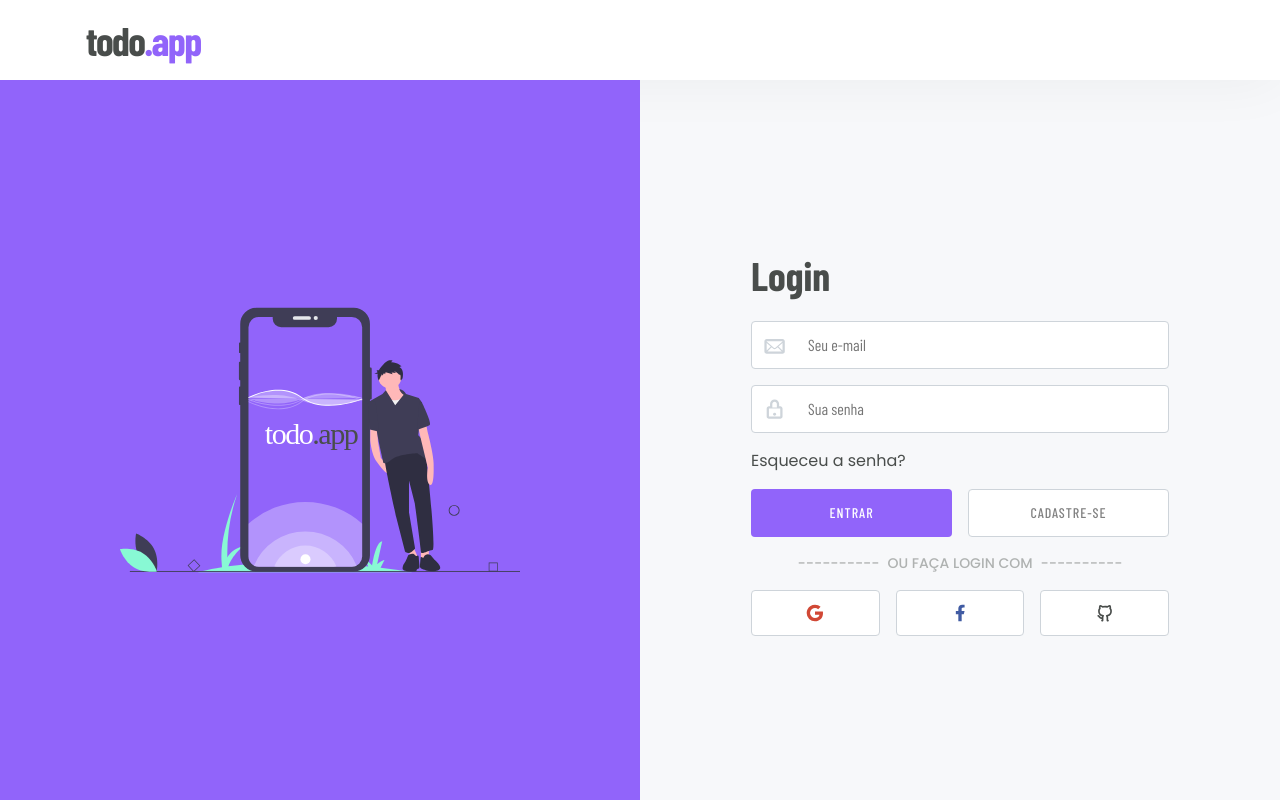
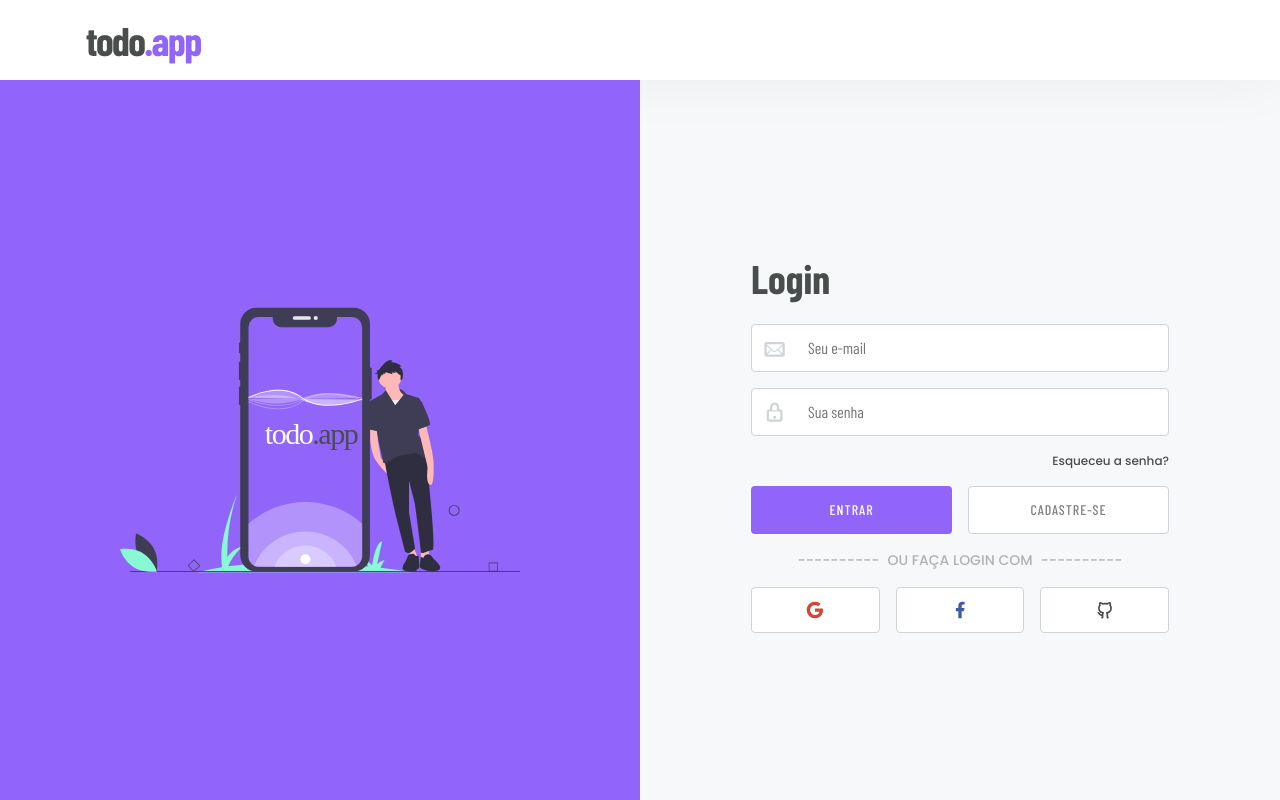
Before and after one commit to dfsilva-dxp/todoapp, a React (Create React App) app: page /login in a window 1280 px wide. Built offline with nearby package versions, Linux system fonts and the light colour scheme; no server answers; a web font is replaced by a local one.

Commit message:
refatoring: refatorando o código

```diff
--- a/src/components/SignInForm/styles.ts
+++ b/src/components/SignInForm/styles.ts
@@ -6,8 +6,8 @@
   display: grid;
   gap: 1rem;
 
-  strong {
-    cursor: pointer;
+  a {
+    font-weight: 500;
     font-size: 0.75rem;
     text-align: right;
 
```
